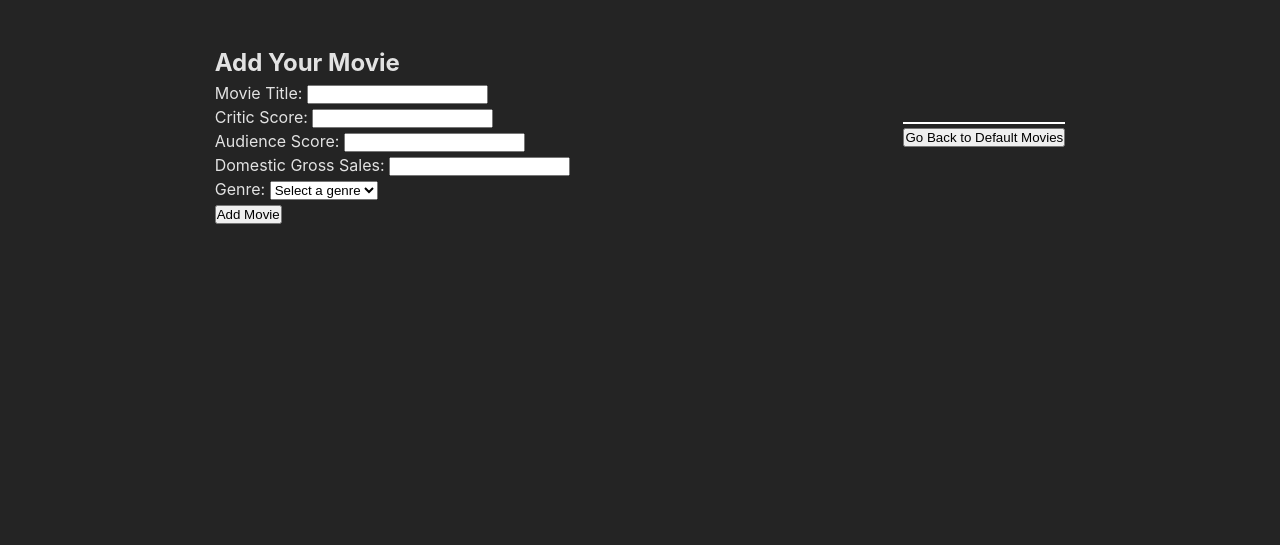
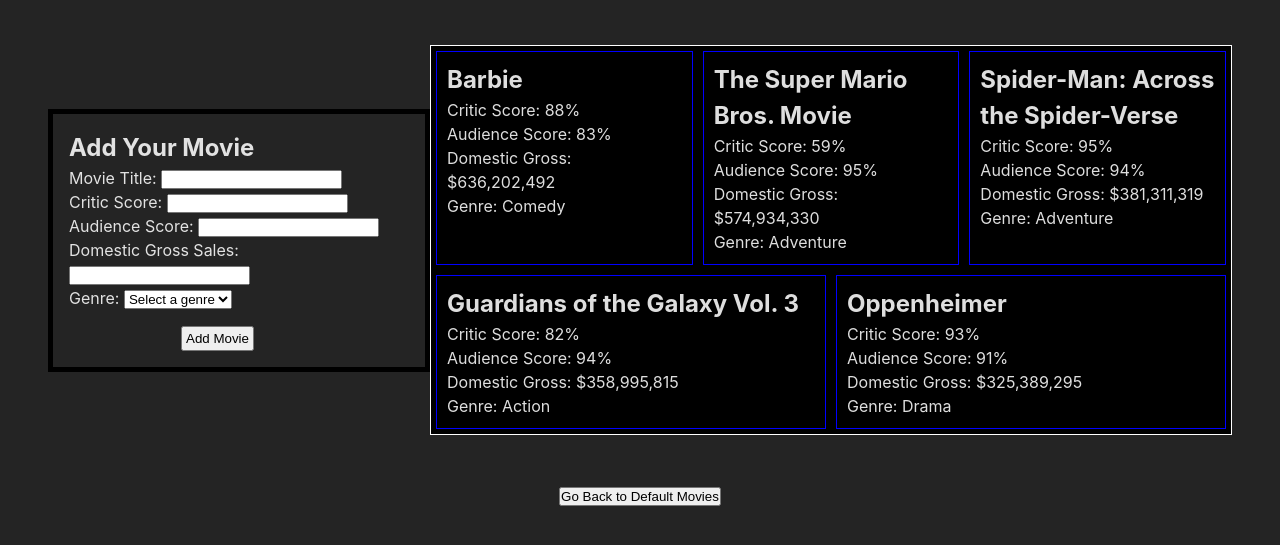
Before and after one commit to IsmaelEnriquez/f23-compare-movies, a website built with Vite: page compare-movie-project/index.html in a window 1280 px wide. Both pictures are taken after a click on the button "Go Back to Default Movies". Shown: the part 51-596 px from the top of the page. Built offline with nearby package versions, Linux system fonts and the light colour scheme.

Commit message:
better version

```diff
--- a/compare-movie-project/index.html
+++ b/compare-movie-project/index.html
@@ -8,6 +8,7 @@
     <script defer type="module" src="./src/main.js"></script>
   </head>
   <body>
+    <main>
       <h1>2023's Top Domestic Movies</h1>
       <div id="app">
           <form id="movie-input" action="movie" aria-labelledby="form heading">
@@ -18,15 +19,15 @@
             </div>
             <div id="second">
               <label for="criticScore">Critic Score: </label>
-            <input id="criticScore" type="text" name="critic-score">
+              <input id="criticScore" type="number" name="critic-score">
             </div>
             <div id="third">
               <label for="audienceScore">Audience Score: </label>
-            <input id="audienceScore" type="text" name="audience-score">
+              <input id="audienceScore" type="number" name="audience-score">
             </div>
             <div id="fourth">
               <label for="domesticGross">Domestic Gross Sales: </label>
-            <input id="domesticGross" type="text" name="domestic-gross">
+              <input id="domesticGross" type="number" name="domestic-gross">
             </div>
             <div id="final">
               <label for="genre">Genre: </label>
@@ -45,13 +46,18 @@
                 <option value="thriller">Thriller</option>
               </select>
             </div>
-          <button>Add Movie</button>
+            <button id="add-movie-button">Add Movie</button>
           </form>
-    <div>
+
           <div id="movie-container">
             <div id="movies">
             </div>
           </div>
+      <div>
+    </main>
+    <div id="reset-container">
       <button id="reset">Go Back to Default Movies</button>
+      <div id="chartContainer"></div>
+    </div>
   </body>
 </html>
--- /dev/null
+++ b/compare-movie-project/src/chart.js
@@ -0,0 +1,6 @@
+const draw = (parentElement) => {
+  parentElement.innerHTML = ''
+  const canvas = document.createElement('canvas')
+  // ... set up the canvas with chart js
+  parentElement.appendChild(canvas)
+}
--- a/compare-movie-project/src/main.js
+++ b/compare-movie-project/src/main.js
@@ -1,6 +1,7 @@
 import './style.css';
 import { getEl } from './mods/utils';
 import movieData from './movie-data.json';
+
 
 const handleSubmit = (e) => {
   e.preventDefault();
@@ -14,22 +15,39 @@
   }
 };
 
+const getLocalStorageKey = (key) => {
+  try {
+    return JSON.parse(localStorage.getItem(key));
+  } catch (err) {
+    console.error(err);
+    return null;
+  }
+};
+
+export const getValue = (key) => getLocalStorageKey(key);
+export const setValue = (key, names) => setLocalStorageKey(key, names);
+
 const setLocalStorageKey = (key, value) => {
   localStorage.setItem(key, JSON.stringify(value));
+};
+
+const loadLocalStorage = () => {
+  const values = getLocalStorageKey('form-data') || [];
+  values.forEach((movie) => {
+    displayOneMovie(movie);
+  });
 };
 
 const addValue = (value) => {
   const values = getLocalStorageKey('form-data') || [];
   setLocalStorageKey('form-data', [...values, value]);
 
-  displayMovies();
+  displayOneMovie(value);
 };
 
-const displayMovies = () => {
+const displayOneMovie = (movie) => {
   const moviesContainer = getEl('#movies');
-  const values = getLocalStorageKey('form-data') || [];
 
-  values.forEach((movie) => {
     const movieDiv = document.createElement('div');
     movieDiv.classList.add('movie-entry');
 
@@ -37,13 +55,45 @@
     titleHeading.textContent = movie.title;
 
     const criticScoreParagraph = document.createElement('p');
-    criticScoreParagraph.textContent = `Critic Score: ${movie.criticScore}`;
+    criticScoreParagraph.textContent = `Critic Score: ${movie['critic score']}`;
 
     const audienceScoreParagraph = document.createElement('p');
-    audienceScoreParagraph.textContent = `Audience Score: ${movie.audienceScore}`;
+    audienceScoreParagraph.textContent = `Audience Score: ${movie['audience score']}`;
 
     const domesticGrossParagraph = document.createElement('p');
-    domesticGrossParagraph.textContent = `Domestic Gross: ${movie.domesticTotal}`;
+    domesticGrossParagraph.textContent = `Domestic Gross: ${movie['domestic total']}`;
+
+    const genreParagraph = document.createElement('p');
+    genreParagraph.textContent = `Genre: ${movie.genre}`;
+
+    movieDiv.appendChild(titleHeading);
+    movieDiv.appendChild(criticScoreParagraph);
+    movieDiv.appendChild(audienceScoreParagraph);
+    movieDiv.appendChild(domesticGrossParagraph);
+    movieDiv.appendChild(genreParagraph);
+
+    moviesContainer.appendChild(movieDiv);
+}
+
+const renderDefaultMovies = () => {
+  const moviesContainer = getEl('#movies');
+  const defaultMovies = movieData.slice(0, 5);
+
+  defaultMovies.forEach((movie) => {
+    const movieDiv = document.createElement('div');
+    movieDiv.classList.add('movie-entry');
+
+    const titleHeading = document.createElement('h2');
+    titleHeading.textContent = movie.title;
+
+    const criticScoreParagraph = document.createElement('p');
+    criticScoreParagraph.textContent = `Critic Score: ${movie['critic score']}`;
+
+    const audienceScoreParagraph = document.createElement('p');
+    audienceScoreParagraph.textContent = `Audience Score: ${movie['audience score']}`;
+
+    const domesticGrossParagraph = document.createElement('p');
+    domesticGrossParagraph.textContent = `Domestic Gross: ${movie['domestic total']}`;
 
     const genreParagraph = document.createElement('p');
     genreParagraph.textContent = `Genre: ${movie.genre}`;
@@ -58,32 +108,21 @@
   });
 };
 
-const getLocalStorageKey = (key) => {
-  try {
-    return JSON.parse(localStorage.getItem(key));
-  } catch (err) {
-    console.error(err);
-    return null;
-  }
-};
-
-export const getValue = (key) => getLocalStorageKey(key);
-export const setValue = (key, names) => setLocalStorageKey(key, names);
-
 const resetLocalStorage = () => {
   localStorage.clear();
 
   const moviesContainer = getEl('#movies');
   moviesContainer.textContent = '';
+
+  renderDefaultMovies();
 };
 
 const main = () => {
   getEl('#movie-input').addEventListener('submit', handleSubmit);
   document.getElementById('reset').addEventListener('click', resetLocalStorage);
-  console.log(getValue('form-data'));
-  console.log(movieData);
 
-  displayMovies();
+  loadLocalStorage();
+  renderDefaultMovies();
 };
 
 main();
--- a/compare-movie-project/src/style.css
+++ b/compare-movie-project/src/style.css
@@ -23,6 +23,7 @@
   min-width: 320px;
   min-height: 100vh;
 }
+
 #app {
   display: flex;
   align-items: center;
@@ -30,8 +31,40 @@
   justify-content: space-around;
 }
 
+#movie-input {
+  border: 5px solid black;
+  padding: 1rem;
+}
+
+#add-movie-button {
+  margin-left: 7rem;
+  margin-top: 1rem;
+  padding: 3px;
+}
+
 #movie-container {
   background-color: black;
   border: 1px solid white;
   justify-content: space-between;
+  max-width: 800px;
+  max-height: 400px;
+  overflow-x: auto;
+  overflow-y: auto;
 }
+
+#movies {
+  display: flex;
+  flex-wrap: wrap;
+}
+
+.movie-entry {
+  border: 1px solid blue;
+  flex: 1 0 200px;
+  margin: 5px;
+  padding: 10px;
+}
+
+#reset-container {
+  margin-bottom: 100rem;
+  text-align: center;
+}
```
Lines whose indentation alone changed are shown as unchanged.
